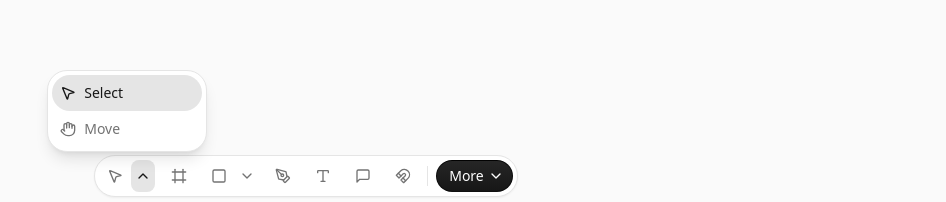
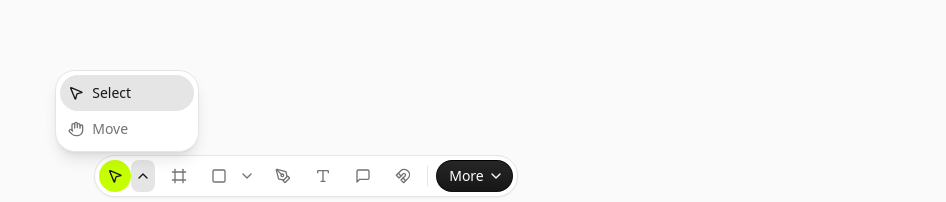
Before and after one commit to federico-maresi/Toolbar, a React (Vite) app: page / in a window 1280 px wide. Both pictures are taken after a click on the button 477 px from the left and 400 px from the top of the page. Shown: the part 224-426 px from the top of the page, without its empty margins (334-1280 px from the left). Built offline with nearby package versions, Linux system fonts and the light colour scheme.

Commit message:
style: narrower dropdowns (w-40 -> w-36), Select active by default

```diff
--- a/src/components/ui/design-toolbar.tsx
+++ b/src/components/ui/design-toolbar.tsx
@@ -101,7 +101,7 @@ const EXCLUSIVE_KEYS: ExclusiveKey[] = ["select", "frame", "shape", "pen", "text
 export function DesignToolbar() {
   const [toggles, setToggles] = useState<Record<ToggleKey, boolean>>({
     snapToGrid: false,
-    select: false,
+    select: true,
     frame: false,
     shape: false,
     pen: false,
@@ -228,7 +228,7 @@ export function DesignToolbar() {
           {selectMenuOpen && (
             <div
               role="menu"
-              className="absolute bottom-[calc(100%+8px)] left-1/2 z-10 w-40 -translate-x-1/2 rounded-[20px] border border-neutral-200 bg-white p-1 shadow-lg dark:border-neutral-700 dark:bg-neutral-900"
+              className="absolute bottom-[calc(100%+8px)] left-1/2 z-10 w-36 -translate-x-1/2 rounded-[20px] border border-neutral-200 bg-white p-1 shadow-lg dark:border-neutral-700 dark:bg-neutral-900"
             >
               {POINTER_VARIANTS.map((variant) => {
                 const Icon = variant.icon;
@@ -302,7 +302,7 @@ export function DesignToolbar() {
           {shapeMenuOpen && (
             <div
               role="menu"
-              className="absolute bottom-[calc(100%+8px)] left-1/2 z-10 w-40 -translate-x-1/2 rounded-[20px] border border-neutral-200 bg-white p-1 shadow-lg dark:border-neutral-700 dark:bg-neutral-900"
+              className="absolute bottom-[calc(100%+8px)] left-1/2 z-10 w-36 -translate-x-1/2 rounded-[20px] border border-neutral-200 bg-white p-1 shadow-lg dark:border-neutral-700 dark:bg-neutral-900"
             >
               {SHAPE_VARIANTS.map((variant) => {
                 const Icon = variant.icon;
@@ -364,7 +364,7 @@ export function DesignToolbar() {
       {moreMenuOpen && (
         <div
           role="menu"
-          className="absolute bottom-[calc(100%+8px)] right-0 z-10 w-40 rounded-[20px] border border-neutral-200 bg-white p-1 shadow-lg dark:border-neutral-700 dark:bg-neutral-900"
+          className="absolute bottom-[calc(100%+8px)] right-0 z-10 w-36 rounded-[20px] border border-neutral-200 bg-white p-1 shadow-lg dark:border-neutral-700 dark:bg-neutral-900"
         >
           {MORE_ITEMS.map((item) => {
             const Icon = item.icon;
```
